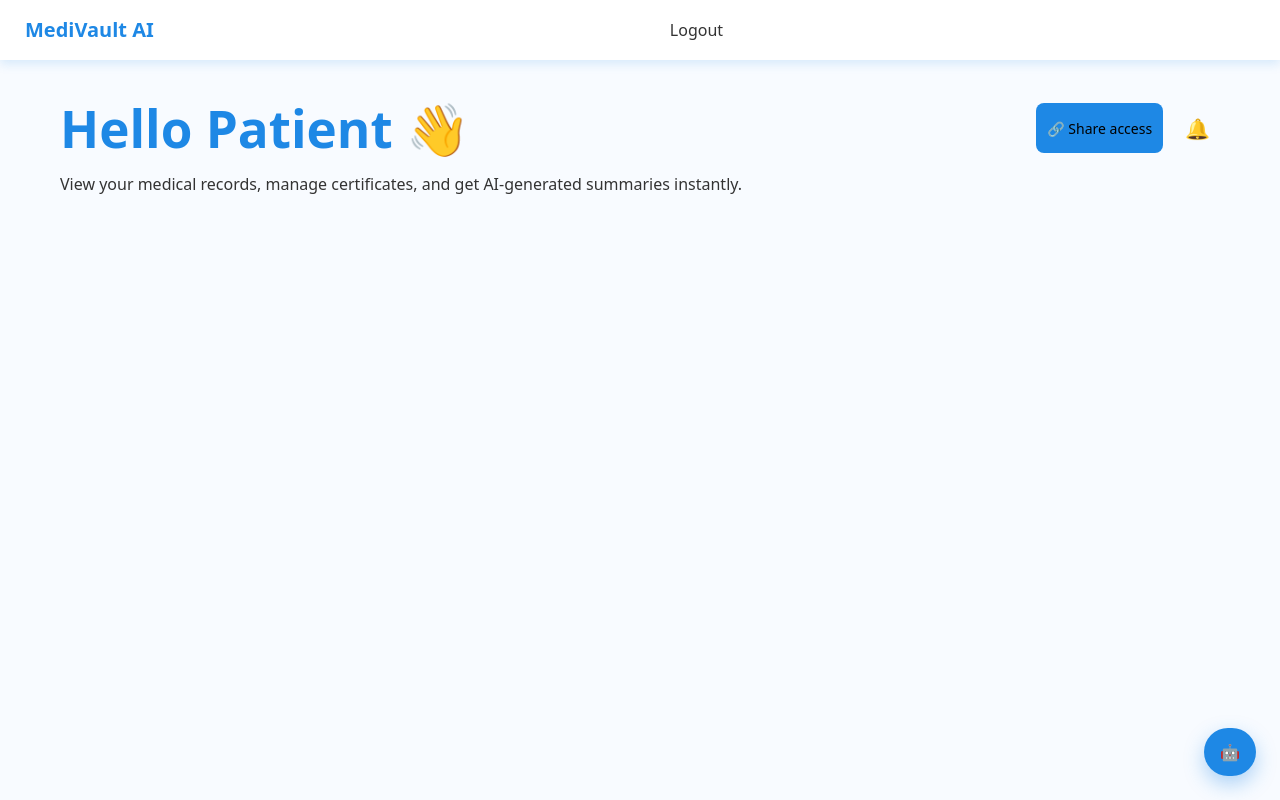
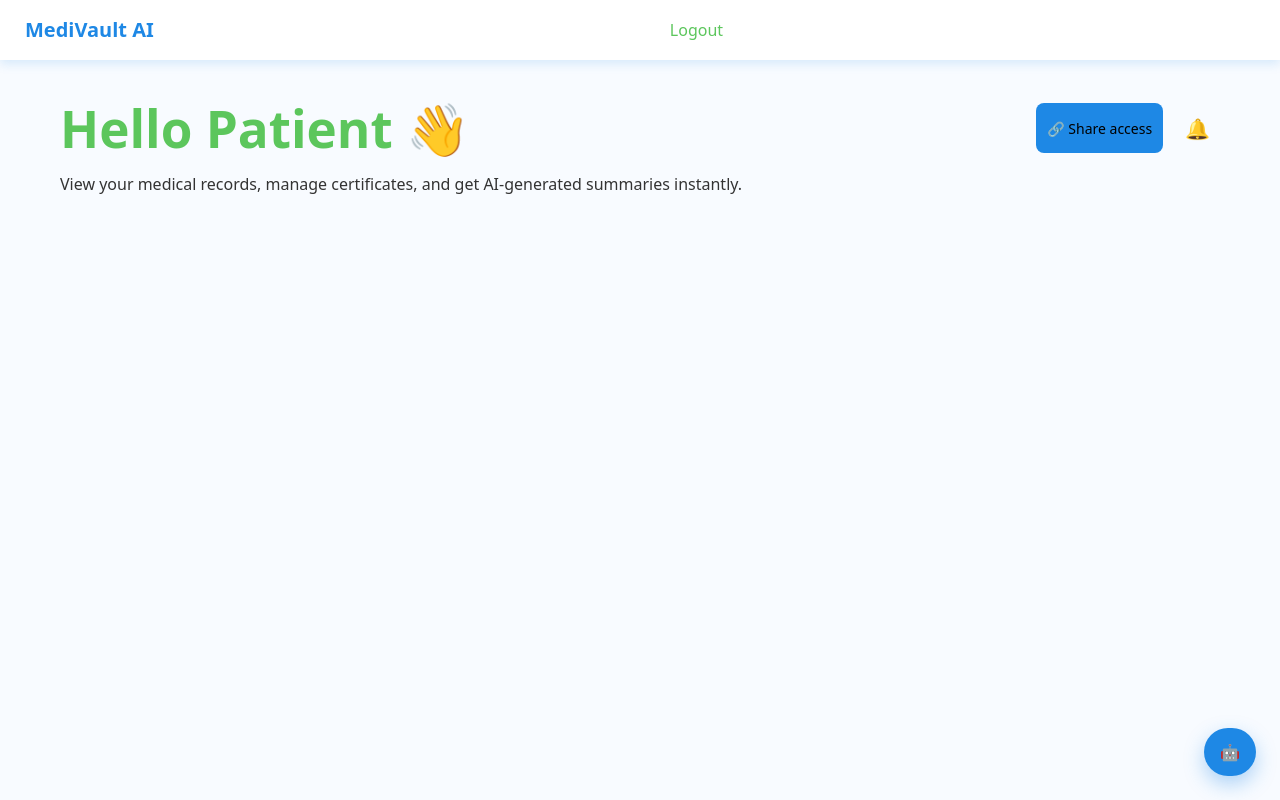
Before and after one commit to VookaKavyaSuma/MediVault.AI, a React (Vite) app: page /home in a window 1280 px wide. Built offline with nearby package versions, Linux system fonts and the light colour scheme; sample sign-in values are in the browser's storage.

Commit message:
Updated theme

```diff
--- a/src/styles/Home.css
+++ b/src/styles/Home.css
@@ -21,7 +21,7 @@
 }
 
 .home-content h1 {
-  color: #1e88e5;
+  color: rgb(92, 198, 92);
   margin: 0;
 }
 
--- a/src/styles/Navbar.css
+++ b/src/styles/Navbar.css
@@ -48,11 +48,11 @@
 
 .nav-links li {
   cursor: pointer;
-  color: #333;
   font-weight: 500;
   transition: color 0.2s ease;
   display: flex;
   align-items: center;
+  color: rgb(92, 198, 92);
 }
 
 .nav-links li:hover {
@@ -84,7 +84,7 @@
   margin: 14px 0;
   font-size: 16px;
   cursor: pointer;
-  color: #333;
+  color: rgb(41, 183, 41);
   transition: color 0.2s ease;
 }
 
--- a/src/styles/Records.css
+++ b/src/styles/Records.css
@@ -133,4 +133,9 @@
   .records-table th {
     display: none;
   }
+
+  .records-table td button {
+    /* display: inline-block; */
+  }
+
 }
```
